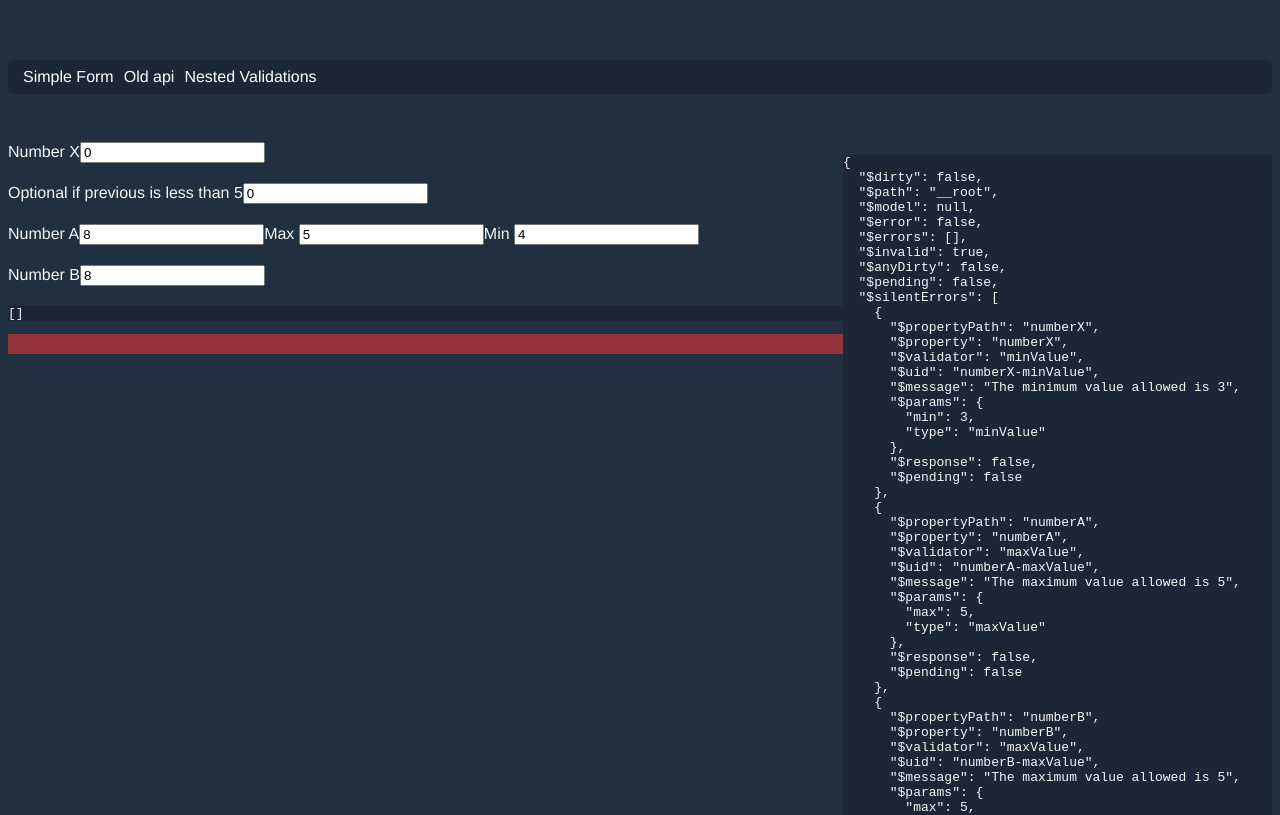
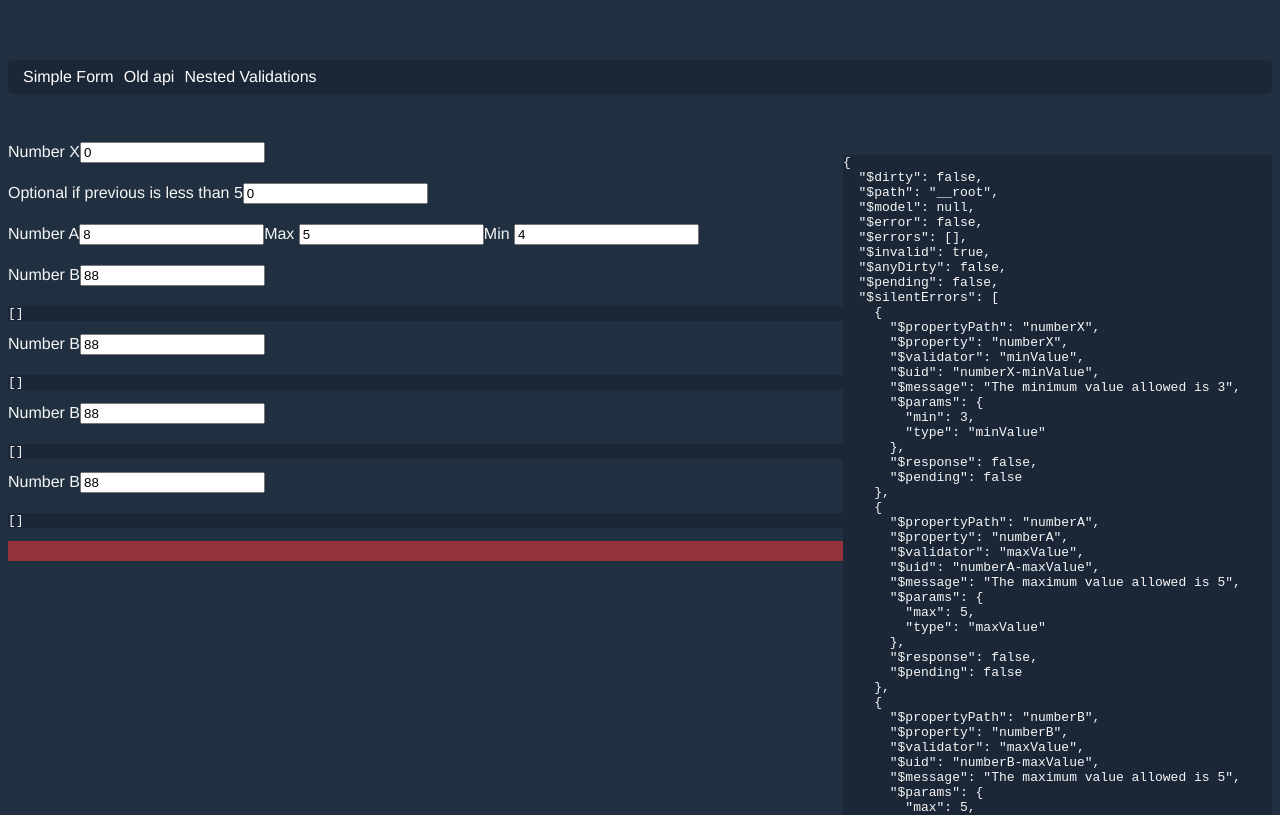
Before and after one commit to vuelidate/vuelidate, a Vue app in the folder packages/test-project/: page /nested-validations in a window 1280 px wide. Shown: the top 815 px of the page. Built offline with nearby package versions, Linux system fonts and the light colour scheme.

Commit message:
refactor(test-project): use dynamic child validations
Co-Authored-By: Dobromir Hristov <dobromir-hristov@users.noreply.github.com>

```diff
--- a/packages/test-project/src/components/NestedA.vue
+++ b/packages/test-project/src/components/NestedA.vue
@@ -20,6 +20,8 @@
       </label>
     </div>
     <NestedB
+      v-for="el of min"
+      :key="el"
       :max="max"
       :min="min"
     />
@@ -50,7 +52,7 @@ export default {
         required, maxValue: maxValue(max), $autoDirty: true
       }
     }
-    const $v = useVuelidate(rules, { numberA }, 'NestedA')
+    const $v = useVuelidate(rules, { numberA })
 
     return { numberA, $v, max }
   }
--- a/packages/test-project/src/components/NestedB.vue
+++ b/packages/test-project/src/components/NestedB.vue
@@ -30,7 +30,7 @@ export default {
   },
   setup (props) {
     const { max, min } = toRefs(props)
-    const numberB = ref(8)
+    const numberB = ref(88)
     const rules = {
       numberB: {
         required,
@@ -39,7 +39,7 @@ export default {
         $autoDirty: true
       }
     }
-    const $v = useVuelidate(rules, { numberB }, 'NestedB')
+    const $v = useVuelidate(rules, { numberB })
 
     return { numberB, $v }
   }
```
